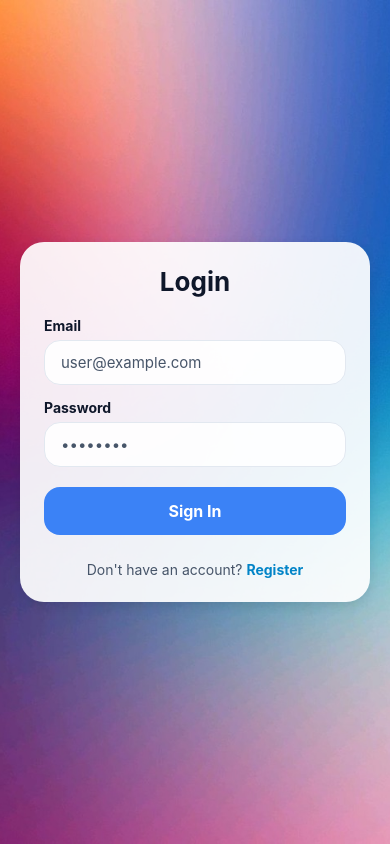
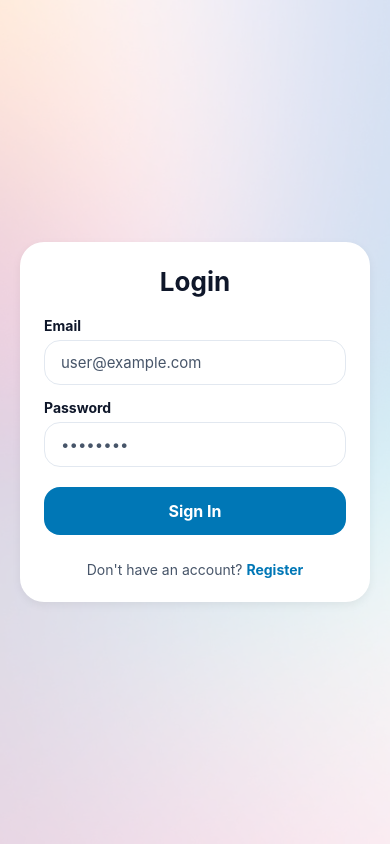
Before and after one commit to rithika-m3086/To-do-app, a React Native app in the folder mobile/: screen /AddEditTask in a window 390 px wide. Built offline with nearby package versions, Linux system fonts and the light colour scheme.

Commit message:
UI: Subtle translucent light backdrop (opacity 0.18), pure pitch-black #000000 dark mode, ocean blue #0077B6 accents

```diff
--- a/mobile/src/components/AppBackground.tsx
+++ b/mobile/src/components/AppBackground.tsx
@@ -1,5 +1,6 @@
 import React, { ReactNode } from 'react';
-import { ImageBackground, StyleSheet, ViewStyle } from 'react-native';
+import { View, Image, StyleSheet, ViewStyle } from 'react-native';
+import { useTheme } from '../context/ThemeContext';
 
 interface AppBackgroundProps {
   children: ReactNode;
@@ -7,21 +8,45 @@ interface AppBackgroundProps {
 }
 
 export const AppBackground: React.FC<AppBackgroundProps> = ({ children, style }) => {
+  const { isDark } = useTheme();
+
+  if (isDark) {
+    return (
+      <View style={[styles.darkContainer, style]}>
+        {children}
+      </View>
+    );
+  }
+
   return (
-    <ImageBackground
-      source={require('../assets/download.jpg')}
-      style={[styles.background, style]}
-      resizeMode="cover"
-    >
+    <View style={[styles.lightContainer, style]}>
+      <Image
+        source={require('../assets/download.jpg')}
+        style={styles.gradientOverlay}
+        resizeMode="cover"
+      />
       {children}
-    </ImageBackground>
+    </View>
   );
 };
 
 const styles = StyleSheet.create({
-  background: {
+  lightContainer: {
     flex: 1,
+    backgroundColor: '#ffffff',
+  },
+  darkContainer: {
+    flex: 1,
+    backgroundColor: '#000000', // Pure pitch-black dark mode
+  },
+  gradientOverlay: {
+    position: 'absolute',
+    top: 0,
+    left: 0,
+    right: 0,
+    bottom: 0,
     width: '100%',
     height: '100%',
+    opacity: 0.18, // Soft translucent backdrop gradient tint
   },
 });
--- a/mobile/src/components/PrimaryButton.tsx
+++ b/mobile/src/components/PrimaryButton.tsx
@@ -59,7 +59,7 @@ const styles = StyleSheet.create({
     marginVertical: 6,
   },
   primaryButton: {
-    backgroundColor: '#3B82F6', // Sky Blue primary accent
+    backgroundColor: '#0077B6', // Ocean Blue primary accent
   },
   secondaryButton: {
     backgroundColor: '#ffffff',
@@ -67,7 +67,7 @@ const styles = StyleSheet.create({
     borderColor: '#e2e8f0',
   },
   dangerButton: {
-    backgroundColor: '#ef4444',
+    backgroundColor: '#EF4444',
   },
   disabledButton: {
     backgroundColor: '#cbd5e1',
--- a/mobile/src/components/TaskItem.tsx
+++ b/mobile/src/components/TaskItem.tsx
@@ -40,26 +40,26 @@ export const TaskItem: React.FC<TaskItemProps> = ({
   const completedSubTasks = task.subTasks?.filter((st) => st.completed).length || 0;
   const subTaskPercent = totalSubTasks > 0 ? Math.round((completedSubTasks / totalSubTasks) * 100) : 0;
 
-  // Priority color styling based on extracted mesh gradient palette
+  // Priority color palette (High: Orange #FF6B35, Medium: Pink #E6399B, Low: Ocean Blue #0077B6)
   const getPriorityStyle = () => {
     switch (task.priority) {
       case 'high':
         return {
           bg: colors.highPriorityBg,
-          tagBg: colors.highPriorityTag,
-          text: isDark ? '#FF6B35' : '#C2410C',
+          tagBg: '#FF6B35',
+          text: '#FF6B35',
         };
       case 'medium':
         return {
           bg: colors.mediumPriorityBg,
-          tagBg: colors.mediumPriorityTag,
-          text: isDark ? '#E6399B' : '#BE185D',
+          tagBg: '#E6399B',
+          text: '#E6399B',
         };
       default:
         return {
           bg: colors.lowPriorityBg,
-          tagBg: colors.lowPriorityTag,
-          text: isDark ? '#38BDF8' : '#1D4ED8',
+          tagBg: '#0077B6',
+          text: '#0077B6',
         };
     }
   };
@@ -68,9 +68,9 @@ export const TaskItem: React.FC<TaskItemProps> = ({
 
   const getCategoryColor = () => {
     switch (task.category) {
-      case 'Work': return { bg: '#E0F2FE', text: '#0284C7' };
+      case 'Work': return { bg: '#E0F2FE', text: '#0077B6' };
       case 'Study': return { bg: '#EAE3FF', text: '#5C3BFF' };
-      case 'Personal': return { bg: '#FCE7F3', text: '#BE185D' };
+      case 'Personal': return { bg: '#FCE4EC', text: '#E6399B' };
       case 'Fitness': return { bg: '#DCFCE7', text: '#15803D' };
       default: return { bg: '#F1F5F9', text: '#475569' };
     }
@@ -83,8 +83,8 @@ export const TaskItem: React.FC<TaskItemProps> = ({
       style={[
         styles.card,
         {
-          backgroundColor: isDark ? colors.card : colors.cardGlass,
-          borderColor: isDark ? colors.border : 'rgba(255, 255, 255, 0.6)',
+          backgroundColor: isDark ? '#121212' : colors.cardGlass,
+          borderColor: isDark ? '#27272A' : '#e2e8f0',
         },
       ]}
     >
@@ -171,7 +171,7 @@ export const TaskItem: React.FC<TaskItemProps> = ({
               <Text style={[styles.progressTitle, { color: isDark ? colors.textSecondary : '#64748b' }]}>Progress</Text>
               <Text style={[styles.progressPercentText, { color: colors.text }]}>{subTaskPercent}%</Text>
             </View>
-            <View style={[styles.track, { backgroundColor: isDark ? '#3b3b3b' : 'rgba(0, 0, 0, 0.08)' }]}>
+            <View style={[styles.track, { backgroundColor: isDark ? '#27272A' : '#e2e8f0' }]}>
               <View
                 style={[
                   styles.fill,
@@ -184,10 +184,10 @@ export const TaskItem: React.FC<TaskItemProps> = ({
       ) : null}
 
       {/* Bottom info row with deadline time pill & quick actions */}
-      <View style={[styles.cardFooter, { borderTopColor: isDark ? '#2a2a2a' : 'rgba(0, 0, 0, 0.06)' }]}>
+      <View style={[styles.cardFooter, { borderTopColor: isDark ? '#27272A' : '#f1f5f9' }]}>
         <View style={styles.footerLeft}>
           {task.deadline ? (
-            <View style={styles.timePill}>
+            <View style={[styles.timePill, { backgroundColor: isDark ? '#18181B' : '#ffffff' }]}>
               <Text style={styles.timePillText}>
                 ⏰ {formatTime(task.deadline) || formatDate(task.deadline)}
               </Text>
@@ -367,7 +367,6 @@ const styles = StyleSheet.create({
     alignItems: 'center',
   },
   timePill: {
-    backgroundColor: 'rgba(255, 255, 255, 0.85)',
     paddingHorizontal: 8,
     paddingVertical: 3,
     borderRadius: 10,
--- a/mobile/src/context/ThemeContext.tsx
+++ b/mobile/src/context/ThemeContext.tsx
@@ -29,15 +29,15 @@ export interface ThemeColors {
 }
 
 export const lightColors: ThemeColors = {
-  background: 'transparent',
+  background: '#ffffff',
   card: '#ffffff',
-  cardGlass: 'rgba(255, 255, 255, 0.88)',
+  cardGlass: 'rgba(255, 255, 255, 0.95)',
   text: '#0F172A', // Deep slate navy
   textSecondary: '#475569',
-  border: 'rgba(255, 255, 255, 0.5)',
-  headerBackground: 'rgba(255, 255, 255, 0.75)',
-  inputBackground: 'rgba(255, 255, 255, 0.9)',
-  primary: '#0284C7', // Cyan / Ocean Blue
+  border: '#e2e8f0',
+  headerBackground: 'rgba(255, 255, 255, 0.85)',
+  inputBackground: '#ffffff',
+  primary: '#0077B6', // Ocean Blue
   danger: '#EF4444',
   // Priority Mapping
   highPriorityBg: '#FFEAD9',
@@ -45,34 +45,34 @@ export const lightColors: ThemeColors = {
   mediumPriorityBg: '#FCE4EC',
   mediumPriorityTag: '#E6399B',
   lowPriorityBg: '#E0F2FE',
-  lowPriorityTag: '#0284C7',
+  lowPriorityTag: '#0077B6',
   // Feature Cards
-  lavenderCard: 'rgba(234, 227, 255, 0.92)',
+  lavenderCard: '#EAE3FF',
   lavenderText: '#5C3BFF',
-  orangeCard: 'rgba(255, 232, 214, 0.92)',
-  orangeText: '#FF6B00',
+  orangeCard: '#FFEAD9',
+  orangeText: '#FF6B35',
 };
 
 export const darkColors: ThemeColors = {
-  background: '#121212',
-  card: '#1E1E1E',
-  cardGlass: 'rgba(30, 30, 30, 0.92)',
+  background: '#000000', // Pure pitch black
+  card: '#121212', // Dark card container
+  cardGlass: '#18181B',
   text: '#F8FAFC',
-  textSecondary: '#94A3B8',
-  border: '#2A2A2A',
-  headerBackground: '#181818',
-  inputBackground: '#2A2A2A',
-  primary: '#3B82F6',
+  textSecondary: '#A1A1AA',
+  border: '#27272A',
+  headerBackground: '#09090B',
+  inputBackground: '#18181B',
+  primary: '#0077B6',
   danger: '#EF4444',
-  highPriorityBg: '#7C2D12',
+  highPriorityBg: '#451a03',
   highPriorityTag: '#FF6B35',
-  mediumPriorityBg: '#831843',
+  mediumPriorityBg: '#500724',
   mediumPriorityTag: '#E6399B',
   lowPriorityBg: '#075985',
   lowPriorityTag: '#38BDF8',
-  lavenderCard: '#2E1065',
+  lavenderCard: '#1e1b4b',
   lavenderText: '#C084FC',
-  orangeCard: '#7C2D12',
+  orangeCard: '#451a03',
   orangeText: '#FDBA74',
 };
 
@@ -88,7 +88,7 @@ const ThemeContext = createContext<ThemeContextType | undefined>(undefined);
 const THEME_STORAGE_KEY = 'user_theme_preference';
 
 export const ThemeProvider = ({ children }: { children: ReactNode }) => {
-  // Always default to Light Mode on startup
+  // Default to Light Mode on startup
   const [theme, setTheme] = useState<ThemeMode>('light');
 
   useEffect(() => {
--- a/mobile/src/screens/auth/LoginScreen.tsx
+++ b/mobile/src/screens/auth/LoginScreen.tsx
@@ -108,12 +108,12 @@ const styles = StyleSheet.create({
   card: {
     padding: 24,
     borderRadius: 24,
-    backgroundColor: 'rgba(255, 255, 255, 0.92)',
-    elevation: 4,
+    backgroundColor: '#ffffff',
+    elevation: 3,
     shadowColor: '#000',
-    shadowOffset: { width: 0, height: 4 },
-    shadowOpacity: 0.1,
-    shadowRadius: 12,
+    shadowOffset: { width: 0, height: 3 },
+    shadowOpacity: 0.06,
+    shadowRadius: 10,
   },
   title: {
     fontSize: 26,
@@ -124,8 +124,8 @@ const styles = StyleSheet.create({
   },
   serverError: {
     fontSize: 13,
-    color: '#ef4444',
-    backgroundColor: '#fee2e2',
+    color: '#EF4444',
+    backgroundColor: '#FEE2E2',
     padding: 12,
     borderRadius: 12,
     marginBottom: 16,
@@ -144,6 +144,6 @@ const styles = StyleSheet.create({
   linkText: {
     fontSize: 14,
     fontWeight: 'bold',
-    color: '#0284C7',
+    color: '#0077B6',
   },
 });
```
Also changed, not shown: mobile/src/screens/tasks/TaskListScreen.tsx (+15 -15 lines).
